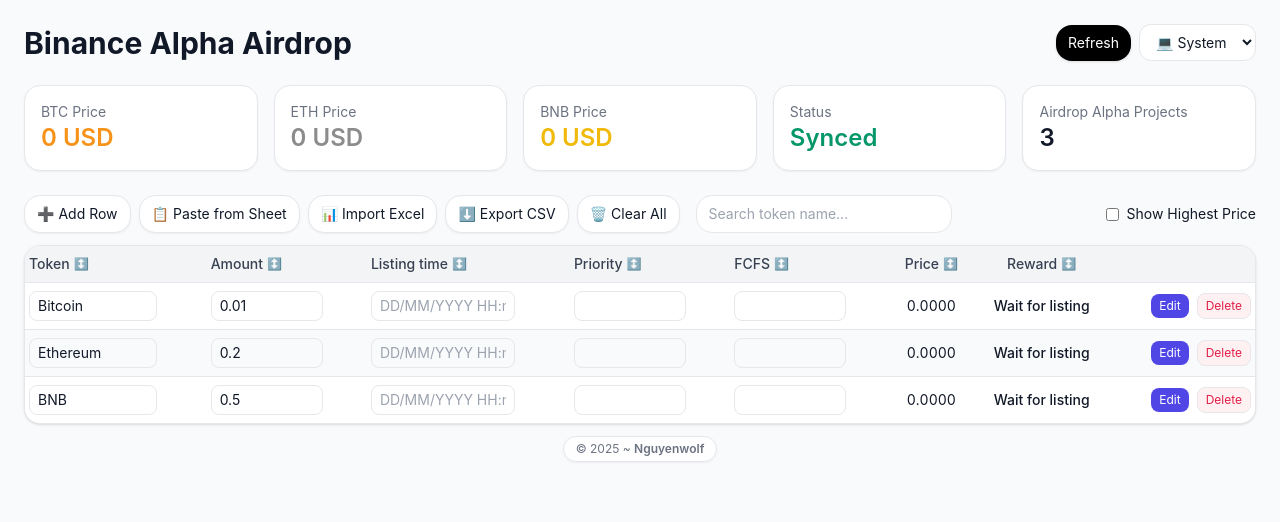
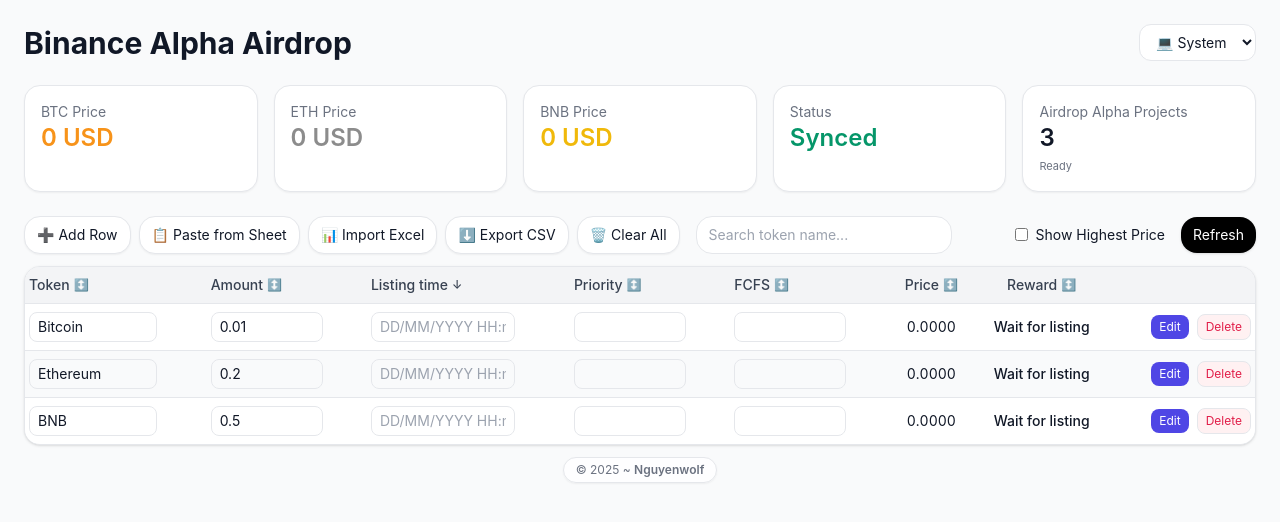
Before and after one commit to ldnguyen2901/Alpha-Airdrop-List, a React (Vite) app: page / in a window 1280 px wide. Shown: the top 522 px of the page. Built offline with nearby package versions, Linux system fonts and the light colour scheme; no server answers.

Commit message:
Listing time: Sort Descending

```diff
--- a/src/App.jsx
+++ b/src/App.jsx
@@ -44,12 +44,14 @@
   const timerRef = useRef(null);
   const unsubRef = useRef(null);
   const isRemoteUpdateRef = useRef(false);
+  const fetchPendingRef = useRef(null);
 
   // refresh interval fixed to 60 seconds (user control removed)
   const refreshSec = 60;
   const [workspaceId, setWorkspaceId] = useState('');
   const [syncing, setSyncing] = useState(false);
   const [loading, setLoading] = useState(false);
+  const [lastUpdated, setLastUpdated] = useState(null);
 
   const [btcPrice, setBtcPrice] = useState(0);
   const [ethPrice, setEthPrice] = useState(0);
@@ -102,6 +104,9 @@
         }),
       );
 
+      // record last updated time once prices have been applied
+      setLastUpdated(new Date());
+
       // small convenience: set common coin displays if present; fallback to any existing row prices
       if (priceMap.bitcoin && priceMap.bitcoin.usd)
         setBtcPrice(Number(priceMap.bitcoin.usd) || 0);
@@ -140,6 +145,17 @@
     } finally {
       setLoading(false);
     }
+  }
+
+  // Debounced trigger to fetch prices to coalesce multiple rapid changes
+  function requestFetchPrices(delayMs = 150) {
+    if (fetchPendingRef.current) {
+      clearTimeout(fetchPendingRef.current);
+    }
+    fetchPendingRef.current = setTimeout(() => {
+      fetchPendingRef.current = null;
+      fetchPrices();
+    }, delayMs);
   }
 
   // Form submit wrapper used by the Add Row modal form (form object passed)
@@ -207,6 +223,8 @@
     timerRef.current = setInterval(() => {
       fetchPrices();
     }, 60 * 1000);
+    // Trigger an immediate debounced fetch when ids set changes so prices show up right away
+    requestFetchPrices(100);
     return () => clearInterval(timerRef.current);
     // eslint-disable-next-line react-hooks/exhaustive-deps
   }, [ids.join(',')]);
@@ -250,6 +268,8 @@
             setRows(cloudRows);
             saveDataToStorage(cloudRows);
             setTimeout(() => (isRemoteUpdateRef.current = false), 0);
+            // After cloud rows loaded, fetch prices (debounced)
+            requestFetchPrices(50);
           } else if (!cloudRows || cloudRows.length === 0) {
             // ensure document exists so other devices can subscribe immediately
             await saveWorkspaceData(GLOBAL_WS, []);
@@ -263,6 +283,8 @@
           setRows(cloudRows);
           saveDataToStorage(cloudRows);
           setTimeout(() => (isRemoteUpdateRef.current = false), 0);
+          // Fetch latest prices when cloud data changes (debounced)
+          requestFetchPrices(100);
         });
 
         cleanup = () => {
@@ -664,6 +686,7 @@
             ethPrice={ethPrice}
             bnbPrice={bnbPrice}
             syncing={syncing}
+            lastUpdated={lastUpdated}
           />
 
           <ActionButtons
@@ -672,6 +695,8 @@
             onExportCSV={exportCSV}
             onClearAll={clearAll}
             onImportExcel={() => setShowExcelUpload(true)}
+            onRefresh={fetchPrices}
+            loading={loading}
             showHighestPrice={showHighestPrice}
             setShowHighestPrice={setShowHighestPrice}
             searchToken={searchToken}
--- a/src/components/ActionButtons.jsx
+++ b/src/components/ActionButtons.jsx
@@ -6,6 +6,8 @@
   onExportCSV,
   onClearAll,
   onImportExcel,
+  onRefresh,
+  loading,
   showHighestPrice,
   setShowHighestPrice,
   searchToken,
@@ -60,6 +62,13 @@
           />
           Show Highest Price
         </label>
+        <button
+          onClick={onRefresh}
+          className='hidden sm:inline-flex px-3 py-2 rounded-2xl bg-black dark:bg-white dark:text-black text-white shadow hover:opacity-90 text-sm'
+          title='Refresh now'
+        >
+          {loading ? 'Updating...' : 'Refresh'}
+        </button>
       </div>
     </div>
   );
--- a/src/components/Header.jsx
+++ b/src/components/Header.jsx
@@ -8,9 +8,10 @@
       </h1>
       <div className='flex flex-wrap items-center gap-2'>
         {/* Status text moved to StatsCards */}
+        {/* Mobile-only Refresh; desktop version is in ActionButtons next to checkbox */}
         <button
           onClick={onRefresh}
-          className='px-3 py-2 rounded-2xl bg-black dark:bg-white dark:text-black text-white shadow hover:opacity-90 text-sm w-full sm:w-auto'
+          className='inline-flex sm:hidden px-3 py-2 rounded-2xl bg-black dark:bg-white dark:text-black text-white shadow hover:opacity-90 text-sm w-full'
           title='Refresh now'
         >
           {loading ? 'Updating...' : 'Refresh'}
--- a/src/components/SortableTable.jsx
+++ b/src/components/SortableTable.jsx
@@ -12,7 +12,7 @@
 }) {
   const [sortConfig, setSortConfig] = useState(() => {
     const savedSort = loadSortConfig();
-    return savedSort || { key: null, direction: 'asc' };
+    return savedSort || { key: 'launchAt', direction: 'desc' };
   });
   const [rowDrafts, setRowDrafts] = useState({});
   const showHighestPrice = !!showHighestPriceProp;
@@ -562,7 +562,22 @@
               </td>
               {(() => {
                 const cd = getCountdownText(r.launchAt);
-                // If countdown exists, show countdown and placeholder
+                const priceNum = Number(r.price) || 0;
+                // If API returned a price, always show price and reward to be consistent with API
+                if (priceNum > 0) {
+                  return (
+                    <>
+                      <td className='px-1 py-2 text-center tabular-nums text-[11px] sm:text-sm dark:text-white'>
+                        {formatPrice(priceNum)}
+                      </td>
+                      <td className='px-1 py-2 text-center tabular-nums font-medium text-[11px] sm:text-sm dark:text-white'>
+                        {formatPrice(r.value)}
+                      </td>
+                    </>
+                  );
+                }
+
+                // No price yet: if countdown exists, show countdown and placeholder, otherwise show 0 and placeholder
                 if (cd) {
                   return (
                     <>
@@ -576,27 +591,13 @@
                   );
                 }
 
-                // Countdown ended or no valid date: if price is 0, show Wait for listing, otherwise show price and reward
-                if (Number(r.price) === 0) {
-                  return (
-                    <>
-                      <td className='px-1 py-2 text-center tabular-nums text-[11px] sm:text-sm dark:text-white'>
-                        {formatPrice(r.price)}
-                      </td>
-                      <td className='px-1 py-2 text-center tabular-nums font-medium text-[11px] sm:text-sm dark:text-white'>
-                        Wait for listing
-                      </td>
-                    </>
-                  );
-                }
-
                 return (
                   <>
                     <td className='px-1 py-2 text-center tabular-nums text-[11px] sm:text-sm dark:text-white'>
-                      {formatPrice(r.price)}
+                      {formatPrice(0)}
                     </td>
                     <td className='px-1 py-2 text-center tabular-nums font-medium text-[11px] sm:text-sm dark:text-white'>
-                      {formatPrice(r.value)}
+                      Wait for listing
                     </td>
                   </>
                 );
--- a/src/components/StatsCards.jsx
+++ b/src/components/StatsCards.jsx
@@ -8,6 +8,7 @@
   ethPrice,
   bnbPrice,
   syncing,
+  lastUpdated,
 }) {
   return (
     <div className='grid grid-cols-2 sm:grid-cols-3 lg:grid-cols-5 gap-3 sm:gap-4 mb-4 sm:mb-6'>
@@ -51,6 +52,9 @@
       <Card>
         <div className='text-xs sm:text-sm text-gray-500'>Airdrop Alpha Projects</div>
         <div className='text-xl sm:text-2xl font-semibold'>{rowsCount}</div>
+        <div className='mt-1 text-[11px] text-gray-500'>
+          {loading ? 'Updating…' : lastUpdated ? `Updated: ${new Date(lastUpdated).toLocaleTimeString()}` : 'Ready'}
+        </div>
       </Card>
     </div>
   );
```
